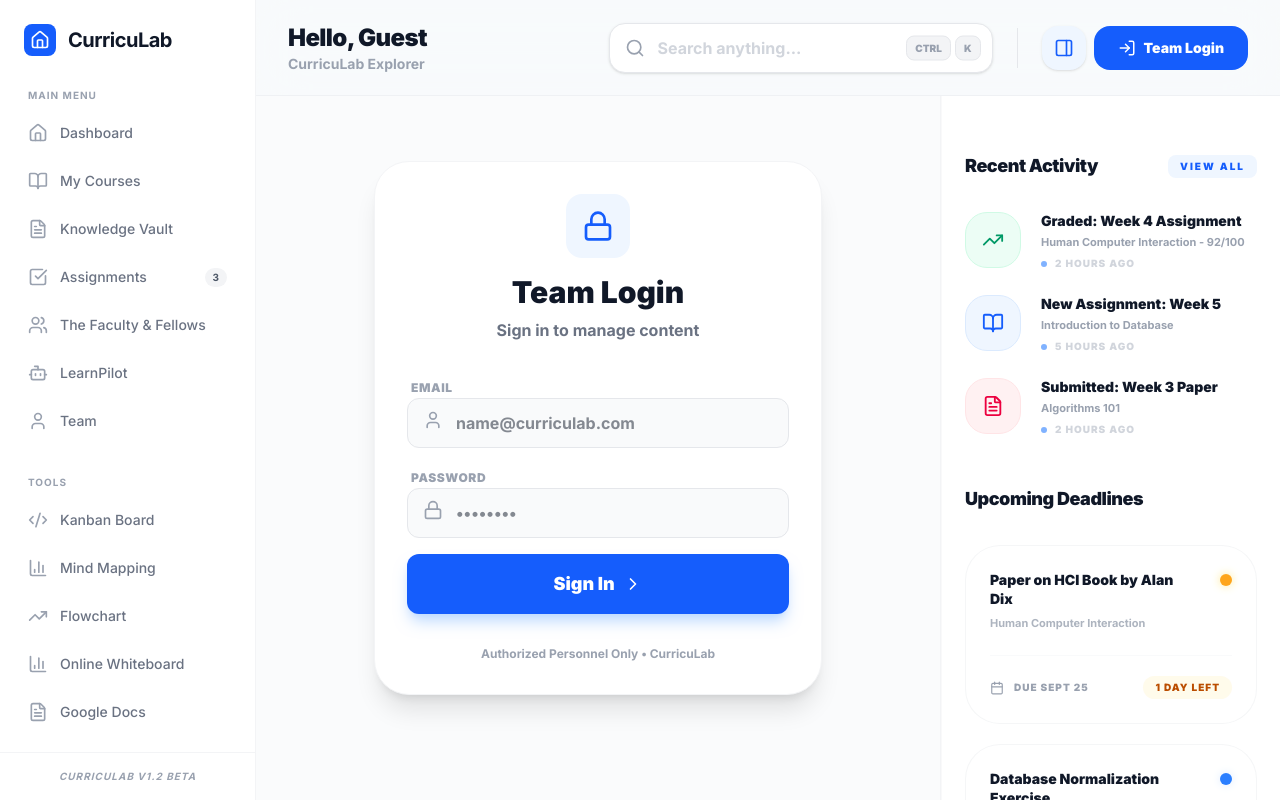
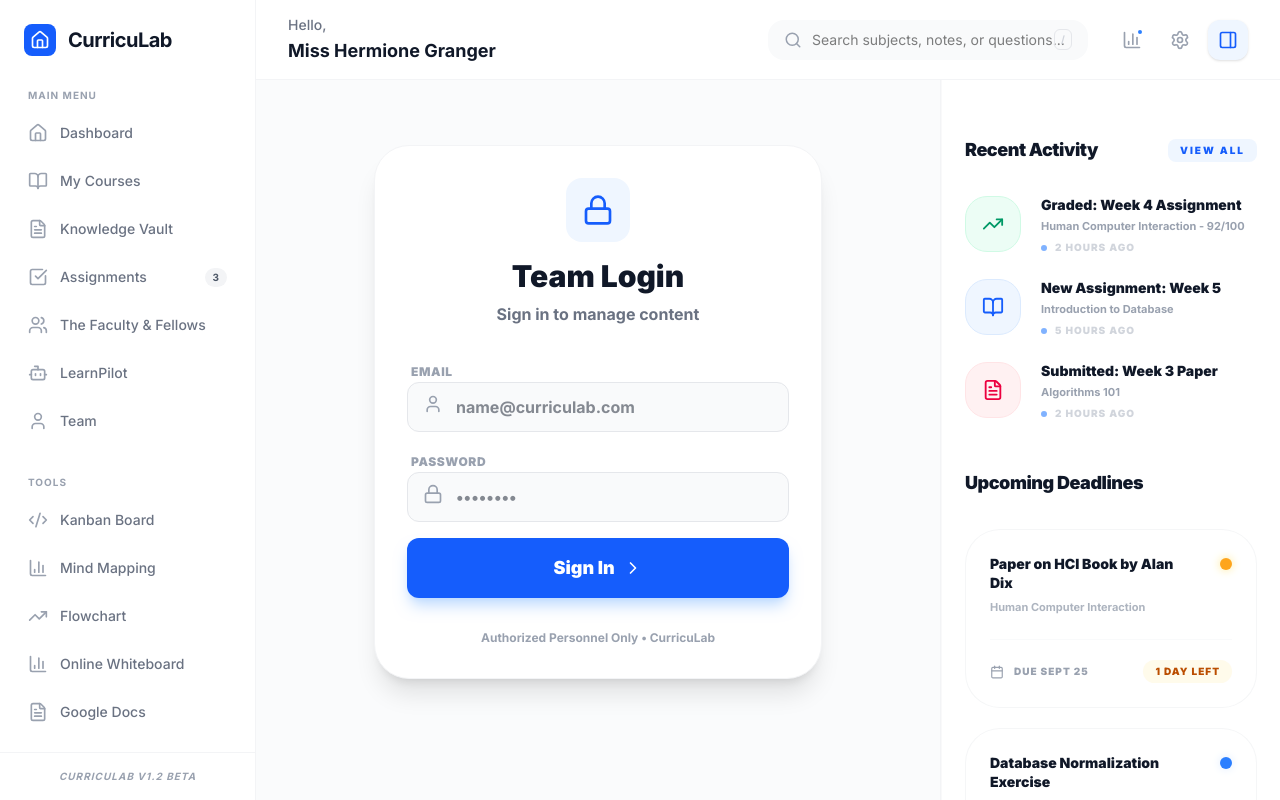
Before and after one commit to Harry-0402/CurricuLab, a Next.js app: page /login in a window 1280 px wide. Built offline with nearby package versions, Linux system fonts and the light colour scheme; no server answers.

Commit message:
feat: add Nvidia Nemotron 3 Nano and revert header login UI

```diff
--- a/components/web/AiTutorContent.tsx
+++ b/components/web/AiTutorContent.tsx
@@ -24,6 +24,7 @@ const MODELS = [
     { id: "z-ai/glm-4.5-air:free", name: "OpenRouter (GLM 4.5 Air - Free)", provider: 'openrouter' },
     { id: "qwen/qwen3-4b:free", name: "OpenRouter (Qwen 3 - 4B - Free)", provider: 'openrouter' },
     { id: "arcee-ai/trinity-mini:free", name: "OpenRouter (Trinity Mini - Free)", provider: 'openrouter' },
+    { id: "nvidia/nemotron-3-nano-30b-a3b:free", name: "OpenRouter (Nemotron 3 Nano - Free)", provider: 'openrouter' },
 ];
 
 interface Message {
--- a/components/web/WebHeader.tsx
+++ b/components/web/WebHeader.tsx
@@ -1,110 +1,63 @@
 "use client"
 
-import React, { useState, useEffect } from 'react';
+import React from 'react';
 import { Icons } from '@/components/shared/Icons';
 import { useAppStore } from '@/lib/store/useAppStore';
 import { cn } from '@/lib/utils';
 import { AnalyticsModal } from './AnalyticsModal';
 import { SystemSettingsModal } from './SystemSettingsModal';
-import Link from 'next/link';
-import { useRouter } from 'next/navigation';
-import { AuthService } from '@/lib/services/auth.service';
-import { User } from '@supabase/supabase-js';
 
 export function WebHeader() {
     const { toggleRightPanel, isRightPanelMinimized } = useAppStore();
     const [showAnalytics, setShowAnalytics] = React.useState(false);
     const [showSettings, setShowSettings] = React.useState(false);
 
-    const router = useRouter();
-    const [user, setUser] = useState<User | null>(null);
-
-    useEffect(() => {
-        // Initial check
-        AuthService.getCurrentUser().then(setUser);
-
-        // Listen for changes
-        const { unsubscribe } = AuthService.onAuthStateChange(setUser);
-        return () => unsubscribe();
-    }, []);
-
-    const handleLogout = async () => {
-        await AuthService.signOut();
-        router.push('/login');
-    };
-
     return (
-        <header className="h-24 px-8 flex items-center justify-between sticky top-0 bg-[#F8FAFC]/80 backdrop-blur-xl z-50 border-b border-gray-200/50">
+        <header className="h-20 border-b border-gray-100 bg-white sticky top-0 z-30 px-8 flex items-center justify-between">
             <div>
-                <h1 className="text-2xl font-black text-gray-900 tracking-tight">
-                    {user ? `Hello, ${user.email?.split('@')[0]}` : 'Hello, Guest'}
-                </h1>
-                <p className="text-sm font-bold text-gray-400">
-                    {user ? 'Team Member' : 'CurricuLab Explorer'}
-                </p>
+                <h1 className="text-sm font-medium text-gray-500 mb-0.5">Hello,</h1>
+                <p className="text-lg font-bold text-gray-900">Miss Hermione Granger</p>
             </div>
 
-            <div className="flex items-center gap-4">
-                <div className="relative group">
-                    <Icons.Search className="absolute left-4 top-1/2 -translate-y-1/2 text-gray-400 group-focus-within:text-blue-600 transition-colors" size={20} />
+            <div className="flex items-center gap-6">
+                <div className="relative group w-80">
+                    <div className="absolute inset-y-0 left-0 pl-4 flex items-center pointer-events-none text-gray-400 group-focus-within:text-blue-500 transition-colors">
+                        <Icons.Search size={18} />
+                    </div>
                     <input
                         type="text"
-                        placeholder="Search anything..."
-                        className="pl-12 pr-6 py-3 bg-white border border-gray-200 rounded-2xl w-96 font-bold text-gray-600 placeholder:text-gray-300 focus:outline-none focus:ring-4 focus:ring-blue-500/10 focus:border-blue-500 transition-all shadow-sm hover:shadow-md"
+                        placeholder="Search subjects, notes, or questions..."
+                        className="w-full bg-gray-50 border-none rounded-2xl py-2.5 pl-11 pr-4 text-sm focus:ring-2 focus:ring-blue-100 transition-all outline-none"
                     />
-                    <div className="absolute right-3 top-1/2 -translate-y-1/2 flex items-center gap-1">
-                        <span className="px-2 py-1 bg-gray-100 rounded-lg text-[10px] font-black text-gray-400 border border-gray-200">CTRL</span>
-                        <span className="px-2 py-1 bg-gray-100 rounded-lg text-[10px] font-black text-gray-400 border border-gray-200">K</span>
+                    <div className="absolute inset-y-0 right-0 pr-4 flex items-center pointer-events-none">
+                        <span className="text-[10px] font-bold text-gray-300 border border-gray-200 px-1.5 py-0.5 rounded-md">/</span>
                     </div>
                 </div>
 
-                <div className="w-px h-10 bg-gray-200 mx-2"></div>
-
                 <div className="flex items-center gap-2">
+                    <button
+                        onClick={() => setShowAnalytics(true)}
+                        className="p-2.5 text-gray-400 hover:text-gray-900 hover:bg-gray-50 rounded-xl transition-all relative"
+                    >
+                        <Icons.Analytics size={20} />
+                        <span className="absolute top-2 right-2 w-2 h-2 bg-blue-500 rounded-full border-2 border-white"></span>
+                    </button>
+                    <button
+                        onClick={() => setShowSettings(true)}
+                        className="p-2.5 text-gray-400 hover:text-gray-900 hover:bg-gray-50 rounded-xl transition-all"
+                    >
+                        <Icons.Settings size={20} />
+                    </button>
                     <button
                         onClick={toggleRightPanel}
                         className={cn(
-                            "p-3 rounded-2xl transition-all",
+                            "p-2.5 rounded-xl transition-all",
                             isRightPanelMinimized ? "text-gray-400 hover:text-gray-900 hover:bg-gray-50" : "text-blue-600 bg-blue-50 shadow-sm"
                         )}
                         title={isRightPanelMinimized ? "Show Side Panel" : "Hide Side Panel"}
                     >
                         <Icons.Layout size={20} />
                     </button>
-
-                    {user ? (
-                        <>
-                            <button
-                                onClick={() => setShowAnalytics(true)}
-                                className="p-3 text-gray-400 hover:text-gray-900 hover:bg-gray-50 rounded-2xl transition-all relative"
-                                title="Analytics"
-                            >
-                                <Icons.Analytics size={20} />
-                            </button>
-                            <button
-                                onClick={() => setShowSettings(true)}
-                                className="p-3 text-gray-400 hover:text-gray-900 hover:bg-gray-50 rounded-2xl transition-all"
-                                title="Settings"
-                            >
-                                <Icons.Settings size={20} />
-                            </button>
-                            <button
-                                onClick={handleLogout}
-                                className="p-3 bg-white border border-gray-200 rounded-2xl text-red-500 hover:bg-red-50 hover:border-red-200 transition-all active:scale-95 shadow-sm hover:shadow-md ml-2"
-                                title="Sign Out"
-                            >
-                                <Icons.LogOut size={20} />
-                            </button>
-                        </>
-                    ) : (
-                        <Link
-                            href="/login"
-                            className="px-6 py-3 bg-blue-600 text-white rounded-2xl font-black text-sm hover:bg-blue-700 hover:shadow-lg hover:shadow-blue-200 active:scale-95 transition-all flex items-center gap-2"
-                        >
-                            <Icons.LogIn size={18} />
-                            Team Login
-                        </Link>
-                    )}
                 </div>
             </div>
 
@@ -116,6 +69,6 @@ export function WebHeader() {
                 isOpen={showSettings}
                 onClose={() => setShowSettings(false)}
             />
-        </header >
+        </header>
     );
 }
```
